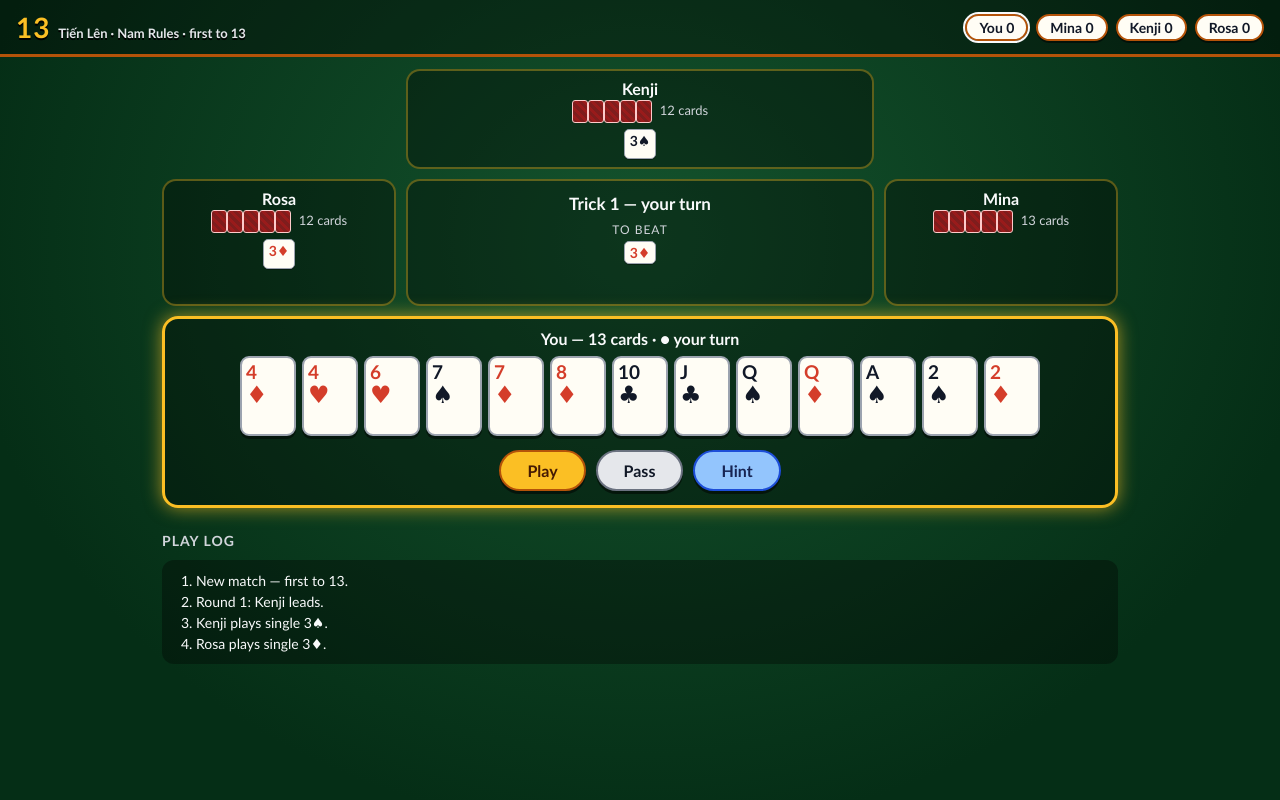
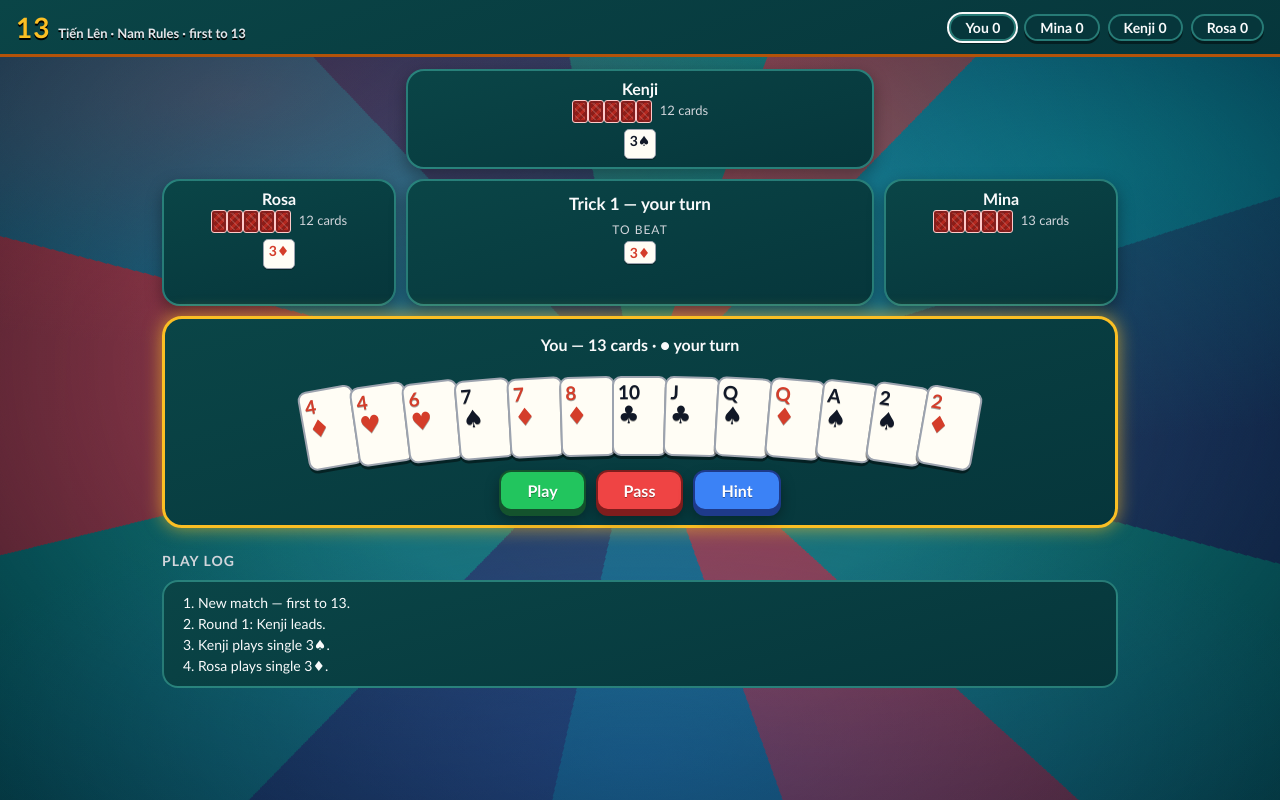
Before and after one commit to Here2Huynh/13-tien-len, a website with bundled scripts: page index.html in a window 1280 px wide. Both pictures are taken after a click on the button "Start Game". Built offline with nearby package versions, Linux system fonts and the light colour scheme.

Commit message:
TASK 009: Balatro restyle — vortex, teal panels, chunky buttons, fan, foil

```diff
--- a/src/main.js
+++ b/src/main.js
@@ -1,4 +1,5 @@
 import { createController } from "./ui/controller.js";
+import { isBomb } from "./engine/bombs.js";
 import {
   SEAT_NAMES,
   HUMAN,
@@ -67,6 +68,8 @@ function renderSeat(player, state) {
   box.append(countLine);
   const playBox = el("div", "seat-play");
   const entry = state.trickView.entries[player];
+  // Foil hook (TASK 009): bomb plays get the holographic treatment.
+  if (entry?.type === "play" && isBomb(entry.cards)) playBox.classList.toggle("bomb", true);
   if (entry?.type === "play") entry.cards.forEach((card) => playBox.append(miniCard(card)));
   else if (entry?.type === "pass") playBox.append(el("span", "pass-badge", "PASS"));
   box.append(playBox);
@@ -157,6 +160,7 @@ function render(state) {
       ? `Trick ${state.trick.trickNumber} — your turn`
       : `Trick ${state.trick.trickNumber} — ${SEAT_NAMES[state.trick.currentPlayer]} to play`;
     els.toBeat.textContent = "";
+    els.toBeat.classList.toggle("bomb", Boolean(state.trick.currentPlay && isBomb(state.trick.currentPlay.cards)));
     if (state.trick.currentPlay) {
       els.toBeat.append(el("span", "beat-label", "To beat"));
       state.trick.currentPlay.cards.forEach((card) => els.toBeat.append(miniCard(card)));
@@ -166,6 +170,7 @@ function render(state) {
   } else {
     els.trickInfo.textContent = state.phase === "idle" ? "Waiting to start" : "Round complete";
     els.toBeat.textContent = "";
+    els.toBeat.classList.toggle("bomb", false);
   }
   els.message.textContent = state.message;
 
--- a/src/styles.css
+++ b/src/styles.css
@@ -1,14 +1,17 @@
-/* 13 — Balatro-leaning table styling. CSS only, no assets. */
+/* 13 — Balatro restyle (TASK 009). CSS only, no assets: swirling
+   red/teal/blue marbled vortex, deep-teal panels, pill score chips,
+   chunky thick-edged buttons, a fanned tilted hand, red patterned
+   card backs, and a holographic foil treatment for bomb plays. */
 
 :root {
-  --felt-1: #14532d;
-  --felt-2: #052e16;
   --ink: #111827;
   --paper: #fffdf5;
   --red: #d43d2a;
   --gold: #fbbf24;
   --gold-deep: #b45309;
-  --panel: rgba(0, 0, 0, 0.35);
+  --teal-deep: #06363b;
+  --teal-panel: #0a4547;
+  --teal-edge: rgba(94, 234, 212, 0.38);
   --card-w: 56px;
   --card-h: 80px;
 }
@@ -20,8 +23,57 @@ body {
   min-height: 100vh;
   font-family: "Avenir Next", "Trebuchet MS", Verdana, sans-serif;
   color: #f9fafb;
+  background: #0b2038;
+  overflow-x: hidden;
+}
+
+/* The vortex: a huge, slowly turning conic swirl of Balatro red,
+   teal, and blue, softened by radial marbling on top. */
+body::before {
+  content: "";
+  position: fixed;
+  inset: -55vmax;
+  z-index: -1;
+  pointer-events: none;
   background:
-    radial-gradient(ellipse at 50% 30%, var(--felt-1), var(--felt-2) 75%);
+    radial-gradient(circle at 50% 50%, rgba(255, 255, 255, 0.10), transparent 42%),
+    repeating-conic-gradient(
+      from 0deg at 50% 50%,
+      rgba(239, 62, 74, 0.55) 0deg 24deg,
+      rgba(8, 145, 178, 0.55) 24deg 52deg,
+      rgba(27, 59, 111, 0.65) 52deg 84deg,
+      rgba(0, 180, 162, 0.5) 84deg 112deg,
+      rgba(239, 62, 74, 0.55) 112deg 140deg,
+      rgba(8, 145, 178, 0.55) 140deg 172deg,
+      rgba(27, 59, 111, 0.65) 172deg 204deg,
+      rgba(0, 180, 162, 0.5) 204deg 236deg,
+      rgba(239, 62, 74, 0.55) 236deg 264deg,
+      rgba(8, 145, 178, 0.55) 264deg 296deg,
+      rgba(27, 59, 111, 0.65) 296deg 328deg,
+      rgba(0, 180, 162, 0.5) 328deg 360deg
+    );
+  animation: vortex-spin 140s linear infinite;
+}
+body::after {
+  content: "";
+  position: fixed;
+  inset: 0;
+  z-index: -1;
+  pointer-events: none;
+  background:
+    radial-gradient(ellipse 70% 45% at 18% 12%, rgba(239, 62, 74, 0.20), transparent 70%),
+    radial-gradient(ellipse 65% 50% at 85% 20%, rgba(0, 180, 162, 0.22), transparent 70%),
+    radial-gradient(ellipse 80% 55% at 50% 95%, rgba(38, 92, 190, 0.28), transparent 70%),
+    radial-gradient(ellipse at 50% 45%, transparent 40%, rgba(3, 12, 24, 0.55) 100%);
+}
+
+@keyframes vortex-spin {
+  to { transform: rotate(360deg); }
+}
+
+@media (prefers-reduced-motion: reduce) {
+  body::before { animation: none; }
+  .seat-play.bomb .mini-card, #to-beat.bomb .mini-card { animation: none; }
 }
 
 #topbar {
@@ -31,7 +83,7 @@ body {
   justify-content: space-between;
   gap: 8px 16px;
   padding: 10px 16px;
-  background: var(--panel);
+  background: linear-gradient(160deg, var(--teal-panel), var(--teal-deep));
   border-bottom: 3px solid var(--gold-deep);
 }
 
@@ -48,17 +100,17 @@ body {
 #scores { display: flex; gap: 8px; flex-wrap: wrap; }
 
 .score-chip {
-  background: var(--paper);
-  color: var(--ink);
-  border: 2px solid var(--gold-deep);
+  background: var(--teal-deep);
+  color: #f9fafb;
+  border: 2px solid var(--teal-edge);
   border-radius: 999px;
-  padding: 3px 12px;
+  padding: 3px 14px;
   font-weight: 700;
   font-size: 14px;
-  box-shadow: 0 2px 0 rgba(0, 0, 0, 0.5);
+  box-shadow: 0 3px 0 rgba(0, 0, 0, 0.45);
 }
 
-.score-chip.leader { background: var(--gold); }
+.score-chip.leader { background: var(--gold); border-color: var(--gold-deep); color: var(--ink); }
 .score-chip.you { outline: 2px solid #f9fafb; }
 
 #table {
@@ -81,12 +133,13 @@ body {
 #you-area { grid-area: you; }
 
 .seat {
-  background: var(--panel);
-  border: 2px solid rgba(251, 191, 36, 0.35);
-  border-radius: 14px;
+  background: linear-gradient(165deg, var(--teal-panel), var(--teal-deep));
+  border: 2px solid var(--teal-edge);
+  border-radius: 18px;
   padding: 8px 10px;
   min-height: 92px;
   text-align: center;
+  box-shadow: 0 6px 16px rgba(0, 0, 0, 0.35);
 }
 
 .seat.active { border-color: var(--gold); box-shadow: 0 0 14px rgba(251, 191, 36, 0.55); }
@@ -99,8 +152,11 @@ body {
   display: inline-block;
   width: 16px; height: 23px;
   border-radius: 3px;
-  background: repeating-linear-gradient(45deg, #7f1d1d, #7f1d1d 3px, #991b1b 3px, #991b1b 6px);
+  background:
+    repeating-linear-gradient(45deg, rgba(255, 255, 255, 0.14) 0 2px, transparent 2px 5px),
+    repeating-linear-gradient(-45deg, #8c1d18, #8c1d18 3px, #b3271e 3px, #b3271e 6px);
   border: 1px solid #fecaca;
+  box-shadow: inset 0 0 0 2px rgba(127, 29, 29, 0.85);
   vertical-align: middle;
 }
 
@@ -129,16 +185,39 @@ body {
 .mini-card.red { color: var(--red); }
 .mini-card.black { color: var(--ink); }
 
+/* Holographic foil for bomb plays: gold glow + a rainbow sheen that
+   slowly sweeps across the played cards. */
+.seat-play.bomb .mini-card, #to-beat.bomb .mini-card {
+  background:
+    linear-gradient(115deg,
+      rgba(255, 0, 128, 0.28), rgba(255, 200, 0, 0.32), rgba(0, 255, 170, 0.28),
+      rgba(0, 140, 255, 0.30), rgba(200, 0, 255, 0.28), rgba(255, 0, 128, 0.28)),
+    var(--paper);
+  background-size: 220% 220%, 100% 100%;
+  border-color: var(--gold);
+  box-shadow:
+    0 0 10px rgba(251, 191, 36, 0.9),
+    0 0 22px rgba(251, 191, 36, 0.45),
+    0 1px 0 rgba(0, 0, 0, 0.4);
+  animation: holo-sheen 2.6s linear infinite;
+}
+
+@keyframes holo-sheen {
+  from { background-position: 0% 50%, 0 0; }
+  to { background-position: 220% 50%, 0 0; }
+}
+
 #center {
-  background: var(--panel);
-  border: 2px solid rgba(251, 191, 36, 0.35);
-  border-radius: 14px;
+  background: linear-gradient(165deg, var(--teal-panel), var(--teal-deep));
+  border: 2px solid var(--teal-edge);
+  border-radius: 18px;
   padding: 12px;
   text-align: center;
   display: flex;
   flex-direction: column;
   gap: 8px;
   justify-content: center;
+  box-shadow: 0 6px 16px rgba(0, 0, 0, 0.35);
 }
 
 #trick-info { font-size: 17px; font-weight: 800; }
@@ -147,11 +226,12 @@ body {
 #message { min-height: 20px; color: var(--gold); font-weight: 700; font-size: 14px; }
 
 #you-area {
-  background: var(--panel);
-  border: 3px solid rgba(251, 191, 36, 0.35);
-  border-radius: 16px;
-  padding: 10px 12px 14px;
+  background: linear-gradient(165deg, var(--teal-panel), var(--teal-deep));
+  border: 3px solid var(--teal-edge);
+  border-radius: 20px;
+  padding: 16px 12px 14px;
   text-align: center;
+  box-shadow: 0 6px 16px rgba(0, 0, 0, 0.35);
 }
 
 #you-area.your-turn {
@@ -168,8 +248,11 @@ body {
   flex-wrap: wrap;
   gap: 6px;
   min-height: var(--card-h);
+  padding-top: 14px;
 }
 
+/* The fan: each card tilts a little more than its neighbour and sits
+   on a shallow arc; hover/selection straightens a card out of it. */
 .card {
   width: var(--card-w);
   height: var(--card-h);
@@ -184,43 +267,76 @@ body {
   display: flex;
   flex-direction: column;
   align-items: flex-start;
-  transition: transform 0.08s ease;
+  transform-origin: 50% 130%;
+  transition: transform 0.12s ease;
+  margin-left: -12px;
 }
+.card:first-child { margin-left: 0; }
+#hand .card:nth-child(1) { transform: rotate(-10deg) translateY(11px); }
+#hand .card:nth-child(2) { transform: rotate(-8.3deg) translateY(7.5px); }
+#hand .card:nth-child(3) { transform: rotate(-6.7deg) translateY(4.8px); }
+#hand .card:nth-child(4) { transform: rotate(-5deg) translateY(2.8px); }
+#hand .card:nth-child(5) { transform: rotate(-3.3deg) translateY(1.4px); }
+#hand .card:nth-child(6) { transform: rotate(-1.7deg) translateY(0.5px); }
+#hand .card:nth-child(7) { transform: rotate(0deg) translateY(0); }
+#hand .card:nth-child(8) { transform: rotate(1.7deg) translateY(0.5px); }
+#hand .card:nth-child(9) { transform: rotate(3.3deg) translateY(1.4px); }
+#hand .card:nth-child(10) { transform: rotate(5deg) translateY(2.8px); }
+#hand .card:nth-child(11) { transform: rotate(6.7deg) translateY(4.8px); }
+#hand .card:nth-child(12) { transform: rotate(8.3deg) translateY(7.5px); }
+#hand .card:nth-child(13) { transform: rotate(10deg) translateY(11px); }
 
 .card .rank { font-size: 19px; line-height: 1; }
 .card .glyph { font-size: 24px; line-height: 1.1; }
 .card.red { color: var(--red); }
 .card.black { color: var(--ink); }
-.card:hover { transform: translateY(-4px); }
+.card:hover:not(:disabled) { transform: rotate(0deg) translateY(-8px); z-index: 2; }
 .card.selected {
-  transform: translateY(-12px);
+  transform: rotate(0deg) translateY(-14px);
   border-color: var(--gold);
   box-shadow: 0 0 0 3px var(--gold), 0 6px 0 rgba(0, 0, 0, 0.45);
+  z-index: 2;
 }
-.card:disabled { cursor: default; opacity: 0.85; }
-.card:disabled:hover { transform: none; }
-.card.selected:disabled { transform: translateY(-12px); }
+.card:disabled { cursor: default; opacity: 0.9; }
+.card.selected:disabled { transform: rotate(0deg) translateY(-14px); }
 
 #controls { margin-top: 14px; display: flex; justify-content: center; gap: 10px; }
 
+/* Chunky buttons: bright face, dark rim, and a thick bottom edge
+   that compresses when pressed. Blue by default; Play is green,
+   Pass is red. */
 button {
   font-family: inherit;
   font-weight: 800;
   font-size: 16px;
-  border-radius: 999px;
-  border: 2px solid var(--gold-deep);
-  background: var(--gold);
-  color: #451a03;
+  border-radius: 12px;
+  border: 2px solid #1e3a8a;
+  background: #3b82f6;
+  color: #fff;
+  text-shadow: 0 1px 0 rgba(0, 0, 0, 0.35);
   padding: 9px 26px;
   cursor: pointer;
-  box-shadow: 0 3px 0 rgba(0, 0, 0, 0.5);
+  box-shadow: 0 5px 0 #1e3a8a, 0 8px 14px rgba(0, 0, 0, 0.35);
 }
-button:hover:not(:disabled) { filter: brightness(1.07); }
-button:disabled { background: #6b7280; border-color: #4b5563; color: #e5e7eb; cursor: default; }
-#pass-btn { background: #e5e7eb; border-color: #6b7280; color: var(--ink); }
-#pass-btn:disabled { background: #6b7280; color: #e5e7eb; }
-#hint-btn { background: #93c5fd; border-color: #1d4ed8; color: #172554; }
-#hint-btn:disabled { background: #6b7280; border-color: #4b5563; color: #e5e7eb; }
+button:hover:not(:disabled) { filter: brightness(1.08); }
+button:active:not(:disabled) {
+  transform: translateY(3px);
+  box-shadow: 0 2px 0 #1e3a8a, 0 4px 8px rgba(0, 0, 0, 0.35);
+}
+button:disabled {
+  background: #6b7280;
+  border-color: #4b5563;
+  color: #e5e7eb;
+  text-shadow: none;
+  cursor: default;
+  box-shadow: 0 5px 0 #4b5563, 0 8px 14px rgba(0, 0, 0, 0.35);
+}
+#play-btn { background: #22c55e; border-color: #14532d; box-shadow: 0 5px 0 #14532d, 0 8px 14px rgba(0, 0, 0, 0.35); }
+#play-btn:active:not(:disabled) { box-shadow: 0 2px 0 #14532d, 0 4px 8px rgba(0, 0, 0, 0.35); }
+#play-btn:disabled { background: #6b7280; border-color: #4b5563; box-shadow: 0 5px 0 #4b5563, 0 8px 14px rgba(0, 0, 0, 0.35); }
+#pass-btn { background: #ef4444; border-color: #7f1d1d; box-shadow: 0 5px 0 #7f1d1d, 0 8px 14px rgba(0, 0, 0, 0.35); }
+#pass-btn:active:not(:disabled) { box-shadow: 0 2px 0 #7f1d1d, 0 4px 8px rgba(0, 0, 0, 0.35); }
+#pass-btn:disabled { background: #6b7280; border-color: #4b5563; box-shadow: 0 5px 0 #4b5563, 0 8px 14px rgba(0, 0, 0, 0.35); }
 
 #log-wrap {
   max-width: 980px;
@@ -229,8 +345,9 @@ button:disabled { background: #6b7280; border-color: #4b5563; color: #e5e7eb; cu
 }
 #log-wrap h2 { font-size: 14px; text-transform: uppercase; letter-spacing: 1px; color: #d1d5db; }
 #log {
-  background: var(--panel);
-  border-radius: 12px;
+  background: linear-gradient(165deg, var(--teal-panel), var(--teal-deep));
+  border: 2px solid var(--teal-edge);
+  border-radius: 16px;
   padding: 10px 10px 10px 34px;
   margin: 0;
   max-height: 170px;
@@ -252,7 +369,7 @@ button:disabled { background: #6b7280; border-color: #4b5563; color: #e5e7eb; cu
 #banner[hidden] { display: none; }
 
 #banner-card {
-  background: #1f2937;
+  background: linear-gradient(165deg, var(--teal-panel), var(--teal-deep));
   border: 3px solid var(--gold);
   border-radius: 18px;
   padding: 22px 26px;
@@ -283,7 +400,7 @@ button:disabled { background: #6b7280; border-color: #4b5563; color: #e5e7eb; cu
 #start-screen[hidden] { display: none; }
 
 #start-card {
-  background: #1f2937;
+  background: linear-gradient(165deg, var(--teal-panel), var(--teal-deep));
   border: 3px solid var(--gold);
   border-radius: 18px;
   padding: 22px 26px;
@@ -306,5 +423,7 @@ button:disabled { background: #6b7280; border-color: #4b5563; color: #e5e7eb; cu
   .card .rank { font-size: 15px; }
   .card .glyph { font-size: 18px; }
   #hand { gap: 4px; }
+  .card { margin-left: -9px; }
+  .card:first-child { margin-left: 0; }
   button { padding: 8px 18px; font-size: 15px; }
 }
```
